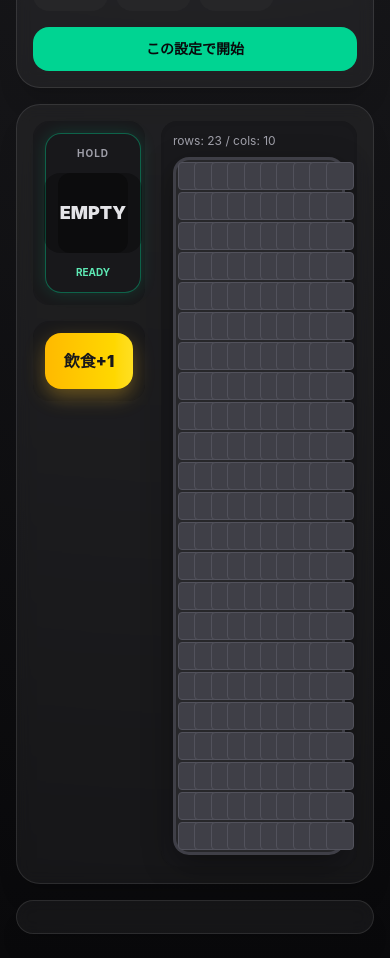
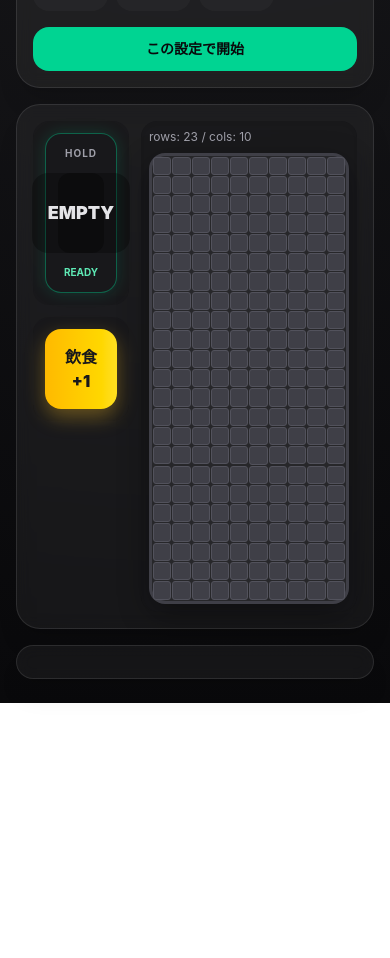
Before and after one commit to spyit1/izakaya-tetris, a Next.js app: page /game in a window 390 px wide. Shown: the part 800-1758 px from the top of the page. After the commit the page ends 1503 px from the top, so only its background shows below. Built offline with nearby package versions, Linux system fonts and the light colour scheme.

Commit message:
fix: mobile ui

```diff
--- a/src/app/game/page.tsx
+++ b/src/app/game/page.tsx
@@ -173,8 +173,8 @@ export default function GamePage() {
         )}
 
         <section className="rounded-3xl border border-white/10 bg-white/5 p-4 shadow-xl backdrop-blur-sm">
-          <div className="flex items-start justify-center gap-4">
-            <div className="flex w-28 shrink-0 flex-col gap-4">
+          <div className="flex items-start gap-3 sm:gap-4">
+            <div className="flex w-24 shrink-0 flex-col gap-3 sm:w-28 sm:gap-4">
               <div className="rounded-2xl bg-zinc-900/80 p-3">
                 <HoldPanel
                   holdBlock={state.holdBlock}
@@ -187,7 +187,7 @@ export default function GamePage() {
               </div>
             </div>
 
-            <div className="rounded-2xl bg-zinc-900/80 p-3 shadow-inner">
+            <div className="min-w-0 flex-1 rounded-2xl bg-zinc-900/80 p-2 sm:p-3 shadow-inner">
               <div className="mb-2 text-xs text-zinc-400">
                 rows: {state.board.length} / cols: {state.board[0]?.length ?? 0}
               </div>
--- a/src/components/game/Board.tsx
+++ b/src/components/game/Board.tsx
@@ -91,7 +91,7 @@ export default function Board({ board, activePiece }: Props) {
   return (
     <div className="rounded-2xl bg-zinc-700 p-[3px] shadow-[0_10px_30px_rgba(0,0,0,0.35)]">
       <div
-        className="grid gap-[2px] rounded-[14px] bg-zinc-800 p-[2px]"
+        className="grid gap-[1px] rounded-[14px] bg-zinc-800 p-[1px] sm:gap-[2px] sm:p-[2px]"
         style={{ gridTemplateColumns: `repeat(${cols}, minmax(0, 1fr))` }}
       >
         {board.flatMap((row, y) =>
@@ -104,7 +104,7 @@ export default function Board({ board, activePiece }: Props) {
             return (
               <div
                 key={`${x}-${y}`}
-                className={`h-7 w-7 rounded-[4px] border border-zinc-600 sm:h-6 sm:w-6 ${
+                className={`aspect-square w-full rounded-[3px] box-border border border-zinc-600 ${
                   getCellColor(displayType)
                 } ${
                   displayType !== 0 ? getCellGlow(displayType) : ""
--- a/src/components/game/HoldPanel.tsx
+++ b/src/components/game/HoldPanel.tsx
@@ -9,7 +9,7 @@ type Props = {
 export default function HoldPanel({ holdBlock, canHold }: Props) {
   return (
     <div
-      className={`w-24 rounded-2xl border p-3 text-center transition ${
+      className={`w-full rounded-2xl border p-3 text-center transition ${
         canHold
           ? "border-emerald-400/40 bg-zinc-900 shadow-[0_0_15px_rgba(16,185,129,0.2)]"
           : "border-zinc-700 bg-zinc-800 opacity-70"
```
